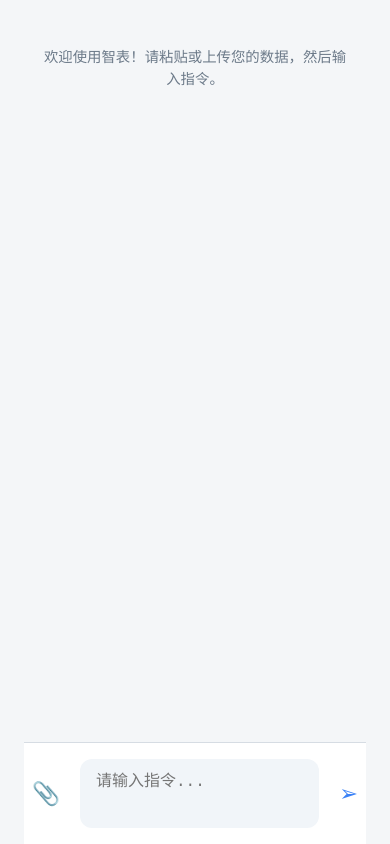
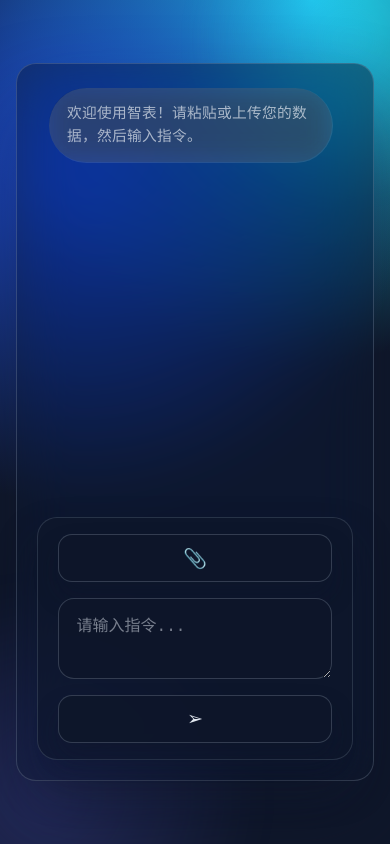
Before and after one commit to YugeGo/smartable-mvp, a website: page index.html in a window 390 px wide. Drawn offline with nearby package versions, Linux system fonts and the light colour scheme.

Commit message:
style: refresh chat UI visuals

```diff
--- a/style.css
+++ b/style.css
@@ -59,6 +59,24 @@
 [指令结束]
 */
 
+:root {
+	--bg-gradient: radial-gradient(circle at 20% 20%, #1d4ed8 0%, rgba(29, 78, 216, 0) 45%), radial-gradient(circle at 80% 0%, #22d3ee 0%, rgba(34, 211, 238, 0) 40%), #0f172a;
+	--glass-surface: rgba(15, 23, 42, 0.48);
+	--glass-border: rgba(148, 163, 184, 0.28);
+	--text-primary: #e2e8f0;
+	--text-muted: rgba(226, 232, 240, 0.7);
+	--bubble-shadow: 0 18px 40px rgba(15, 23, 42, 0.28);
+	--transition: all 0.25s ease;
+	--accent: #2563eb;
+	--accent-strong: #1d4ed8;
+	--accent-soft: rgba(37, 99, 235, 0.18);
+	--ai-surface: rgba(15, 23, 42, 0.75);
+	--user-gradient: linear-gradient(135deg, #6366f1 0%, #22d3ee 100%);
+	--surface-elevated: rgba(15, 23, 42, 0.6);
+}
+
+@import url('https://fonts.googleapis.com/css2?family=Inter:wght@400;500;600&family=Space+Grotesk:wght@500&display=swap');
+
 *, *::before, *::after {
 	box-sizing: border-box;
 }
@@ -66,112 +84,206 @@
 body {
 	margin: 0;
 	min-height: 100vh;
-	background: #f4f6f8;
-	font-family: system-ui, -apple-system, BlinkMacSystemFont, "Segoe UI", sans-serif;
 	display: flex;
 	justify-content: center;
+	align-items: center;
+	padding: 3rem 1.5rem;
+	background: var(--bg-gradient);
+	color: var(--text-primary);
+	font-family: 'Inter', 'Segoe UI', system-ui, -apple-system, BlinkMacSystemFont, sans-serif;
+}
+
+body::before {
+	content: '';
+	position: fixed;
+	top: -120px;
+	right: -120px;
+	width: 320px;
+	height: 320px;
+	background: radial-gradient(circle, rgba(34, 211, 238, 0.32) 0%, rgba(34, 211, 238, 0) 70%);
+	filter: blur(12px);
+	z-index: 0;
+}
+
+body::after {
+	content: '';
+	position: fixed;
+	bottom: -160px;
+	left: -160px;
+	width: 420px;
+	height: 420px;
+	background: radial-gradient(circle, rgba(99, 102, 241, 0.28) 0%, rgba(99, 102, 241, 0) 70%);
+	filter: blur(18px);
+	z-index: 0;
 }
 
 #chat-container {
+	position: relative;
+	z-index: 1;
 	width: 100%;
-	max-width: 800px;
-	min-height: 100vh;
+	max-width: 960px;
+	min-height: 85vh;
 	display: flex;
 	flex-direction: column;
-	background: transparent;
-	padding: 0 1.5rem;
+	background: var(--glass-surface);
+	border: 1px solid var(--glass-border);
+	border-radius: 26px;
+	padding: 2rem 2.5rem 1.5rem;
+	box-shadow: 0 40px 80px rgba(15, 23, 42, 0.45);
+	backdrop-filter: blur(26px) saturate(140%);
+	-webkit-backdrop-filter: blur(26px) saturate(140%);
 }
 
 #message-list {
-	flex-grow: 1;
-	overflow-y: auto;
-	padding: 2rem 0;
+	flex: 1;
 	display: flex;
 	flex-direction: column;
-	gap: 1rem;
+	gap: 1.25rem;
+	overflow-y: auto;
+	padding-right: 0.5rem;
+}
+
+#message-list::-webkit-scrollbar {
+	width: 6px;
+}
+
+#message-list::-webkit-scrollbar-track {
+	background: transparent;
+}
+
+#message-list::-webkit-scrollbar-thumb {
+	background: rgba(148, 163, 184, 0.35);
+	border-radius: 999px;
 }
 
 .message {
-	max-width: 80%;
-	padding: 0.9rem 1.1rem;
-	border-radius: 1rem;
-	margin-bottom: 0.25rem;
+	max-width: 78%;
+	padding: 1rem 1.25rem;
+	border-radius: 18px;
 	white-space: pre-wrap;
 	word-break: break-word;
-	line-height: 1.5;
-	background: #ffffff;
-	color: #2c3a4b;
-	box-shadow: 0 1px 2px rgba(15, 23, 42, 0.08);
+	line-height: 1.6;
+	color: var(--text-primary);
+	box-shadow: var(--bubble-shadow);
+	backdrop-filter: blur(14px);
 }
 
 .system-message {
 	align-self: center;
-	background: transparent;
+	max-width: 90%;
+	padding: 0.85rem 1.1rem;
+	border-radius: 999px;
+	background: rgba(148, 163, 184, 0.22);
+	color: var(--text-muted);
+	font-size: 0.92rem;
+	letter-spacing: 0.02em;
 	box-shadow: none;
-	color: #6c7a89;
-	font-size: 0.9rem;
-	text-align: center;
-	max-width: 100%;
 }
 
 .user-message {
 	align-self: flex-end;
-	background: #3b82f6;
-	color: #ffffff;
-	box-shadow: none;
+	background: var(--user-gradient);
+	color: #f8fafc;
+	border: 1px solid rgba(255, 255, 255, 0.18);
 }
 
 .ai-message {
 	align-self: flex-start;
-	background: #ffffff;
-	border: 1px solid #e0e4e8;
+	background: var(--ai-surface);
+	border: 1px solid rgba(148, 163, 184, 0.22);
+}
+
+.typing-indicator {
+	font-size: 0.95rem;
+	color: var(--text-muted);
 	box-shadow: none;
+	background: rgba(148, 163, 184, 0.18);
+	border: 1px solid rgba(148, 163, 184, 0.16);
+}
+
+.ai-message table {
+	width: 100%;
+	border-collapse: collapse;
+	margin-top: 0.75rem;
+	font-size: 0.92rem;
+	background: rgba(15, 23, 42, 0.45);
+	border-radius: 12px;
+	overflow: hidden;
+}
+
+.ai-message th,
+.ai-message td {
+	padding: 0.65rem 0.85rem;
+	border-bottom: 1px solid rgba(148, 163, 184, 0.18);
+	text-align: left;
+	color: #f8fafc;
+}
+
+.ai-message tr:last-child td {
+	border-bottom: none;
 }
 
 #input-area {
 	display: flex;
-	align-items: center;
-	gap: 0.75rem;
-	padding: 1rem 0;
-	border-top: 1px solid #d6dce3;
-	background: #ffffff;
-	position: sticky;
-	bottom: 0;
+	align-items: flex-end;
+	gap: 1rem;
+	margin-top: 1.5rem;
+	padding: 1rem 1.25rem;
+	background: rgba(15, 23, 42, 0.65);
+	border: 1px solid rgba(148, 163, 184, 0.2);
+	border-radius: 20px;
+	box-shadow: 0 24px 40px rgba(15, 23, 42, 0.4);
 }
 
 textarea#command-input {
 	flex-grow: 1;
-	border: none;
-	resize: none;
-	min-height: 2.75rem;
+	min-height: 3.25rem;
+	max-height: 10rem;
+	border: 1px solid rgba(148, 163, 184, 0.28);
+	border-radius: 16px;
+	padding: 0.95rem 1.1rem;
+	background: rgba(15, 23, 42, 0.85);
+	color: var(--text-primary);
 	font-size: 1rem;
-	line-height: 1.4;
-	padding: 0.75rem 1rem;
-	background: #f1f5f9;
-	border-radius: 0.75rem;
-	outline: none;
-	color: #1f2937;
+	line-height: 1.5;
+	resize: vertical;
+	transition: var(--transition);
+}
+
+textarea#command-input::placeholder {
+	color: rgba(226, 232, 240, 0.5);
 }
 
 textarea#command-input:focus {
-	background: #e2e8f0;
+	border-color: rgba(99, 102, 241, 0.7);
+	box-shadow: 0 0 0 3px rgba(99, 102, 241, 0.2);
+	outline: none;
 }
 
 .input-btn {
-	border: none;
-	background: none;
-	font-size: 1.4rem;
-	color: #3b82f6;
+	height: 3rem;
+	width: 3rem;
+	border-radius: 16px;
+	border: 1px solid rgba(148, 163, 184, 0.28);
+	background: rgba(15, 23, 42, 0.85);
+	color: var(--text-primary);
+	font-size: 1.35rem;
 	cursor: pointer;
 	display: inline-flex;
 	align-items: center;
 	justify-content: center;
-	padding: 0.5rem;
-	transition: color 0.2s ease;
+	transition: var(--transition);
+	box-shadow: 0 14px 24px rgba(15, 23, 42, 0.32);
 }
 
 .input-btn:hover {
-	color: #1d4ed8;
+	color: #fff;
+	border-color: rgba(255, 255, 255, 0.35);
+	transform: translateY(-2px);
+}
+
+.input-btn:active {
+	transform: translateY(0);
 }
 
 #file-upload-input {
@@ -179,32 +291,97 @@ textarea#command-input:focus {
 }
 
 .action-buttons {
-	margin-top: 0.75rem;
 	display: flex;
 	justify-content: flex-end;
-	gap: 0.5rem;
+	gap: 0.65rem;
+	margin-top: 1rem;
 }
 
 .action-btn {
-	padding: 0.35rem 0.9rem;
-	border: 1px solid #d6dce3;
+	padding: 0.45rem 1.05rem;
 	border-radius: 999px;
-	background: #ffffff;
+	border: 1px solid rgba(148, 163, 184, 0.3);
+	background: rgba(148, 163, 184, 0.12);
+	color: #e2e8f0;
 	font-size: 0.9rem;
-	color: #2563eb;
 	cursor: pointer;
-	transition: background 0.2s ease, color 0.2s ease, border-color 0.2s ease;
+	transition: var(--transition);
+	backdrop-filter: blur(10px);
 }
 
 .action-btn:hover {
-	background: #2563eb;
-	color: #ffffff;
-	border-color: #2563eb;
+	background: rgba(59, 130, 246, 0.25);
+	border-color: rgba(59, 130, 246, 0.5);
 }
 
-/* V1.5 新增: 图表容器样式 */
 .chart-container {
-    width: 100%;
-    height: 400px; /* 给图表一个固定的高度 */
-    margin-top: 1rem; /* 与表格保持一些间距 */
+	width: 100%;
+	height: 360px;
+	margin-top: 1.25rem;
+	border-radius: 18px;
+	border: 1px solid rgba(148, 163, 184, 0.2);
+	background: rgba(15, 23, 42, 0.55);
+	box-shadow: 0 18px 36px rgba(15, 23, 42, 0.3);
+	overflow: hidden;
 }
+
+.ai-message .chart-container {
+	border-color: rgba(99, 102, 241, 0.25);
+}
+
+.ai-message .action-buttons {
+	margin-top: 1.25rem;
+}
+
+table {
+	border-collapse: collapse;
+}
+
+thead th {
+	text-transform: uppercase;
+	letter-spacing: 0.04em;
+	font-size: 0.78rem;
+	opacity: 0.8;
+}
+
+.message a {
+	color: #93c5fd;
+	text-decoration: none;
+	border-bottom: 1px dashed rgba(147, 197, 253, 0.6);
+	transition: var(--transition);
+}
+
+.message a:hover {
+	color: #bfdbfe;
+	border-bottom-color: rgba(191, 219, 254, 0.9);
+}
+
+@media (max-width: 768px) {
+	body {
+		padding: 2rem 1rem;
+	}
+
+	#chat-container {
+		padding: 1.5rem 1.25rem 1.25rem;
+		border-radius: 20px;
+	}
+
+	.message {
+		max-width: 92%;
+	}
+
+	#input-area {
+		flex-direction: column;
+		align-items: stretch;
+	}
+
+	.input-btn {
+		width: 100%;
+		border-radius: 14px;
+		font-size: 1.2rem;
+	}
+
+	textarea#command-input {
+		width: 100%;
+	}
+}
```
